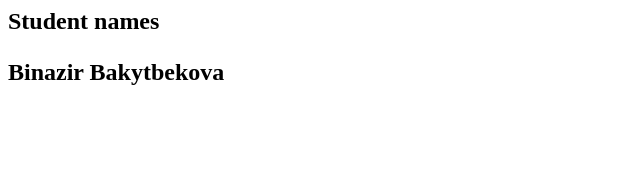
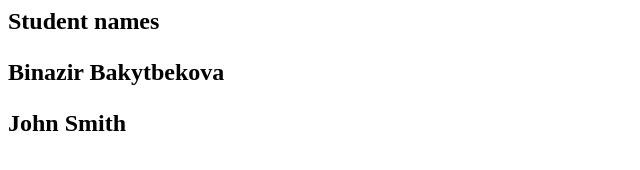
Before and after one commit to binazir13/My-project, a plain HTML site: page index.html in a window 1280 px wide. Shown: the whole page, without its empty margins (0-640 px from the left). Drawn offline with Linux system fonts and the light colour scheme.

Commit message:
Added one more student

```diff
--- a/index.html
+++ b/index.html
@@ -1,2 +1,3 @@
 <h2> Student names<h2>
 <p> Binazir Bakytbekova<p>
+<p> John Smith<p>
```
